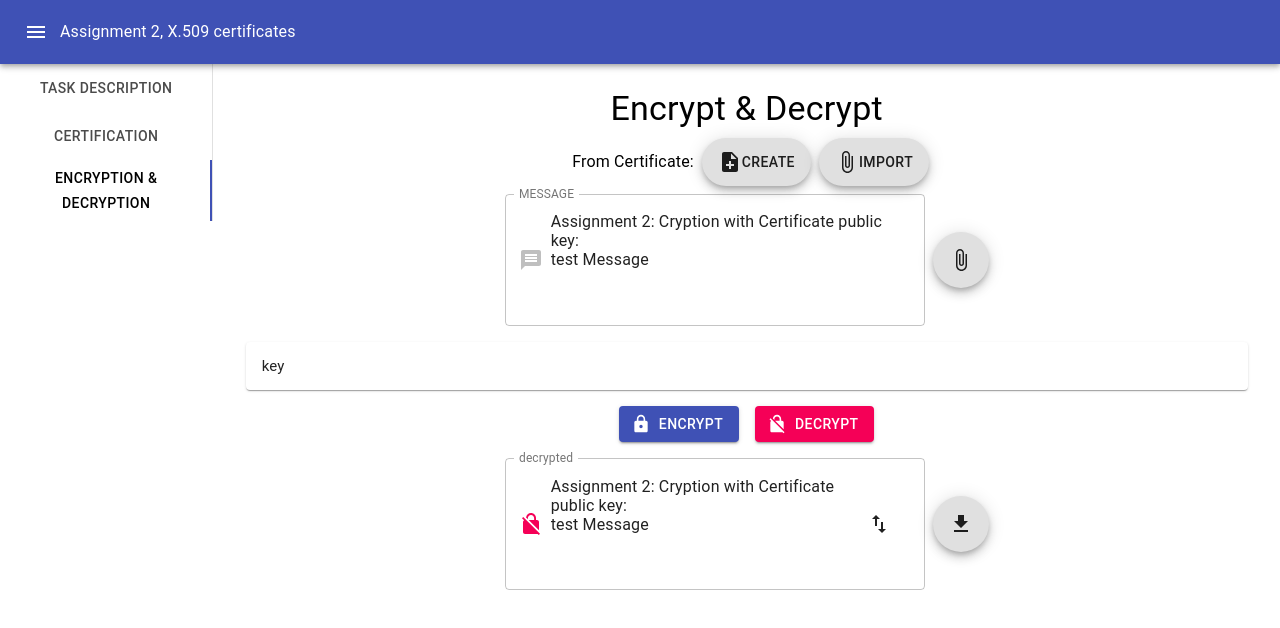
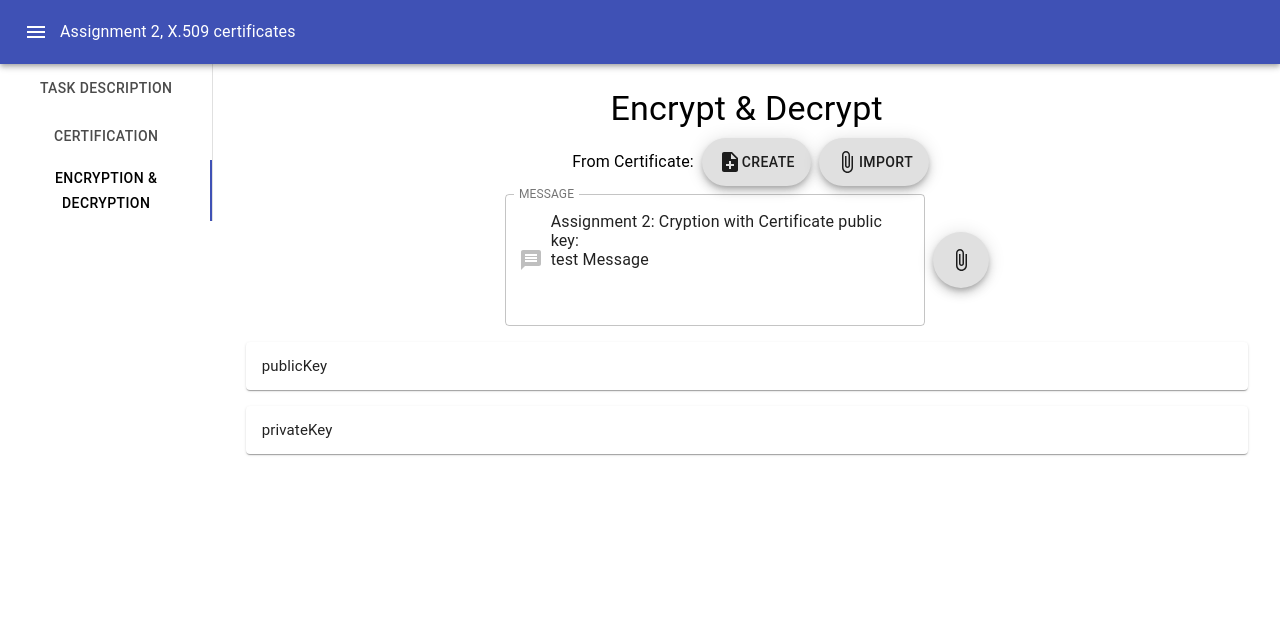
Before and after one commit to espy95/crypto-app, a React (Create React App) app: page /assignment2 in a window 1280 px wide. Both pictures are taken after a click on the tab "ENCRYPTION & DECRYPTION". Shown: the top 628 px of the page. Built offline with nearby package versions, Linux system fonts and the light colour scheme.

Commit message:
Assignment 2: Task finished

```diff
--- a/src/Assignment 2/Assignment2.jsx
+++ b/src/Assignment 2/Assignment2.jsx
@@ -31,7 +31,7 @@ export default function Assignment2 () {
       .then(text => setTaskDescription(marked(text)))
   })
 
-  const [tab, setTab] = useState(2)
+  const [tab, setTab] = useState(0)
 
   const handleChange = (event, newTab) => {
     setTab(newTab)
--- a/src/Assignment 2/components/Cryption.jsx
+++ b/src/Assignment 2/components/Cryption.jsx
@@ -19,14 +19,15 @@ export default function Cryption () {
   const classes = useStyles()
   const pems = useSelector(getCertPems)
   const [input, setInput] = useState({
-    key: pems.privateKey || pems.publicKey,
+    key: pems.publicKey,
     message: 'Assignment 2: Cryption with Certificate public key:\ntest Message'
   })
 
   useEffect(() => {
     setInput({
       ...input,
-      key: pems.privateKey || pems.publicKey
+      publicKey: pems.publicKey,
+      privateKey: pems.privateKey
     })
   }, [pems])
 
@@ -47,30 +48,18 @@ export default function Cryption () {
     })
   }
 
-  function getKeyFromPem (pem) {
-    return pem.includes('PRIVATE KEY') ? forge.pki.privateKeyFromPem(pem) : forge.pki.publicKeyFromPem(pem)
-  }
-
   const encrypt = props => {
-    const iv = forge.random.getBytesSync(16)
-    const key = getKeyFromPem(input.key)
+    const key = forge.pki.publicKeyFromPem(props.publicKey)
     const message = Buffer.from(props.message, 'utf8')
-    const cipher = forge.cipher.createCipher('AES-CBC', key)
-    cipher.start({ iv: iv })
-    cipher.update(forge.util.createBuffer(message))
-    cipher.finish()
-    return cipher.output.toHex()
+    const encrypted = key.encrypt(message, 'RSAES-PKCS1-V1_5')
+    return forge.util.bytesToHex(encrypted)
   }
 
   const decrypt = props => {
-    const iv = Buffer.from(props.iv, 'hex')
-    const key = Buffer.from(props.key, 'hex')
+    const key = forge.pki.privateKeyFromPem(props.privateKey)
     const encryptedMessage = Buffer.from(props.message, 'hex')
-    const decipher = forge.cipher.createDecipher('AES-CBC', key)
-    decipher.start({ iv: iv })
-    decipher.update(forge.util.createBuffer(encryptedMessage))
-    decipher.finish()
-    return decipher.output.toString()
+    const decrypted = key.decrypt(encryptedMessage, 'RSAES-PKCS1-V1_5')
+    return decrypted
   }
 
   const encryptInput = () => {
@@ -128,13 +117,30 @@ export default function Cryption () {
       </Grid>
       <Grid item>
         <Panel
-          name='key'
+          name='publicKey'
           expanded={expanded}
           onChange={handleExpansion}
-          details={input.key}
+          details={input.publicKey}
+          outputRows={10}
+        />
+      </Grid>
+      <Grid item>
+        <Panel
+          name='privateKey'
+          expanded={expanded}
+          onChange={handleExpansion}
+          details={input.privateKey}
           outputRows={30}
         />
       </Grid>
+      {input.publicKey && input.privateKey && input.message && (
+        <Grid
+          container
+          direction='column'
+          justify='center'
+          alignItems='center'
+          spacing={2}
+        >
           <Grid item>
             <Actions onEncryption={encryptInput} onDecryption={decryptInput} />
           </Grid>
@@ -142,5 +148,7 @@ export default function Cryption () {
             <OutputField name={output.state} output={output.message} onCopy={handleCopy} rows={5} className={classes.message} />
           </Grid>
         </Grid>
+      )}
+    </Grid>
   )
 }
--- a/src/components/FileTransfer.jsx
+++ b/src/components/FileTransfer.jsx
@@ -4,6 +4,7 @@ import AttachFileIcon from '@material-ui/icons/AttachFile'
 import GetAppIcon from '@material-ui/icons/GetApp'
 import { useSnackbar } from 'notistack'
 import FileSaver from 'file-saver'
+import forge from 'node-forge'
 
 const useStyles = makeStyles(theme => ({
   hidden: {
@@ -33,7 +34,11 @@ export function FileUpload ({ onUpload, showIcon, showText, ...props }) {
         const reader = new window.FileReader()
         reader.readAsText(file)
         reader.onload = (event) => {
-          onUpload(event.target.result)
+          if (file.name.includes('encrypted')) {
+            onUpload(forge.util.bytesToHex(event.target.result))
+          } else {
+            onUpload(event.target.result)
+          }
         }
         enqueueSnackbar(`File "${file.name}" uploaded successfully`, snackbarVariants.success)
       } else {
@@ -56,10 +61,22 @@ export function FileDownload ({ file }) {
   const { state, message } = file
 
   const handleFile = (event) => {
-    const fileType = state === 'encrypted' ? 'octet/stream' : 'text/plain;charset=utf8'
-    const blob = new window.Blob([message], { type: fileType })
-    FileSaver.saveAs(blob, state)
-    enqueueSnackbar(`File "${state}.txt" downloaded successfully`, snackbarVariants.success)
+    try {
+      if (state === 'encrypted') {
+        const fileType = 'octet/stream'
+        const encryptedMessage = forge.util.hexToBytes(message)
+        const blob = new window.Blob([encryptedMessage], { type: fileType })
+        FileSaver.saveAs(blob, state)
+        enqueueSnackbar(`File "${state}" downloaded successfully`, snackbarVariants.success)
+      } else {
+        const fileType = 'text/plain;charset=utf8'
+        const blob = new window.Blob([message], { type: fileType })
+        FileSaver.saveAs(blob, state)
+        enqueueSnackbar(`File "${state}.txt" downloaded successfully`, snackbarVariants.success)
+      }
+    } catch (error) {
+      enqueueSnackbar('File download failed', snackbarVariants.error)
+    }
   }
 
   return (
```
Lines whose indentation alone changed are shown as unchanged.
